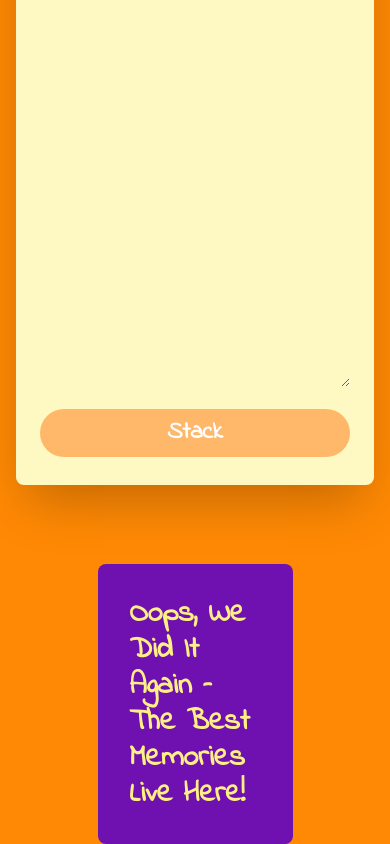
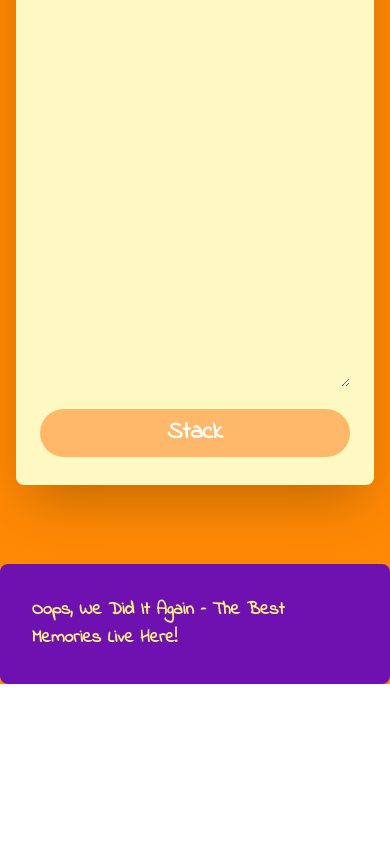
Before and after one commit to sumaiai/hackysu, a plain HTML site: page main.html in a window 390 px wide. Shown: the part 1188-2032 px from the top of the page. After the commit the page ends 1872 px from the top, so only its background shows below. Drawn offline with nearby package versions, Linux system fonts and the light colour scheme; a web font is replaced by a local one.

Commit message:
added more details

```diff
--- a/main.html
+++ b/main.html
@@ -101,7 +101,8 @@
             </div>
         </section>
         <section>
-            <div id="memories" class="bg-purple-800 h-full w-1/2 mx-auto rounded-lg p-8 text-3xl text-white font-bold">
+            <div id="memories"
+                class="bg-purple-800 lg:w-1/2 md:w-1/2 mx-auto rounded-lg p-8 text-lg md:text-3xl lg:text-3xl text-white font-bold overflow-x-scroll">
                 <h3 class="text-yellow-200">Oops, We Did It Again – The Best Memories Live Here!</h3>
 
 
```
